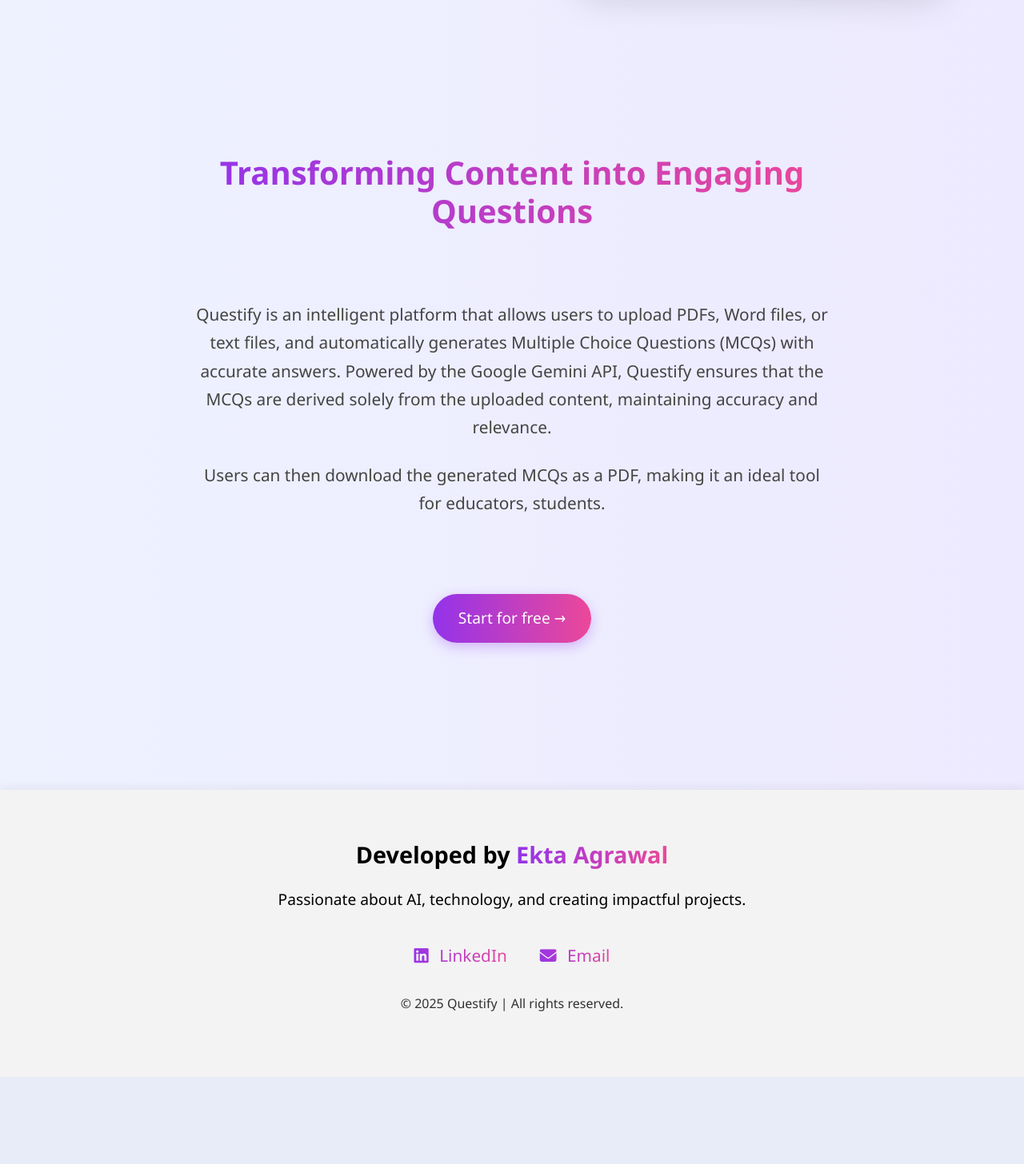
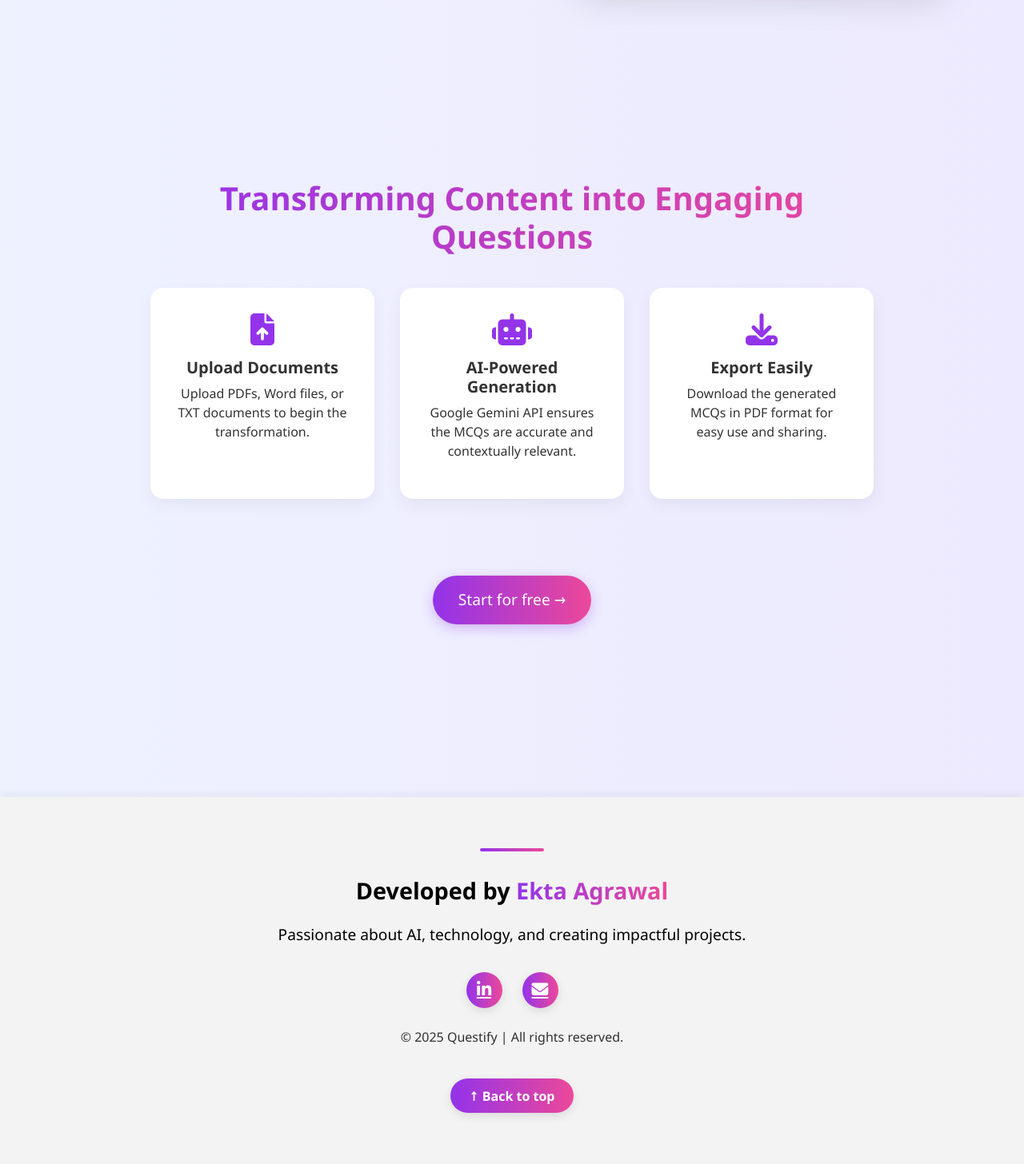
Before and after one commit to EktaAgrawal08/Questify, a Flask app: page / in a window 1280 px wide. Shown: the part 714-2170 px from the top of the page at 80% size. Before the commit the page ends 1979 px from the top, so only its background shows below. Run offline with Flask 3, Linux system fonts and the light colour scheme; parts of the project's set-up code (start-up, migrations or seed data) failed here and were passed over.

Commit message:
Changes in UI

```diff
--- a/static/styles.css
+++ b/static/styles.css
@@ -370,6 +370,56 @@ body {
   color: #e0e0e0; /* Lighter color for better readability */
 }
 
+.info-card-container {
+  max-width: 1000px;
+  margin: auto;
+  padding: 2rem;
+  text-align: center;
+}
+
+.info-cards {
+  display: flex;
+  flex-wrap: wrap;
+  gap: 2rem;
+  justify-content: center;
+  margin-top: 2rem;
+}
+
+.info-card {
+  background: #fff;
+  border-radius: 1rem;
+  padding: 2rem;
+  box-shadow: 0 8px 20px rgba(0, 0, 0, 0.05);
+  width: 280px;
+  transition: transform 0.3s ease;
+}
+
+.info-card:hover {
+  transform: translateY(-5px);
+}
+
+.info-icon {
+  font-size: 2.5rem;
+  color: #9333ea;
+  margin-bottom: 1rem;
+}
+
+.card-heading {
+  font-size: 1.25rem;
+  font-weight: 600;
+  margin-bottom: 0.5rem;
+}
+
+.dark-mode .info-card {
+  background: #1e1e1e;
+  color: #e0e0e0;
+  box-shadow: 0 8px 20px rgba(255, 255, 255, 0.05);
+}
+
+.dark-mode .info-icon {
+  color: #ec4899;
+}
+
 /* MCQ Navbar */
 .mcq-navbar {
   position: fixed; /* Fix it at the top */
@@ -638,6 +688,66 @@ body {
   opacity: 0.7; /* Slightly higher opacity for better readability */
   color: #e0e0e0;
 }
+
+
+.footer-divider {
+  width: 80px;
+  height: 4px;
+  background: linear-gradient(to right, #9333ea, #ec4899);
+  margin: 0 auto 2rem auto;
+  border-radius: 4px;
+}
+
+.footer-icon-btn {
+  width: 45px;
+  height: 45px;
+  border-radius: 50%;
+  display: flex;
+  align-items: center;
+  justify-content: center;
+  background: linear-gradient(to right, #9333ea, #ec4899);
+  color: white;
+  font-size: 1.3rem;
+  transition: transform 0.3s ease, box-shadow 0.3s ease;
+  box-shadow: 0 4px 12px rgba(0, 0, 0, 0.1);
+}
+
+.footer-icon-btn:hover {
+  transform: scale(1.1);
+  box-shadow: 0 6px 18px rgba(0, 0, 0, 0.15);
+}
+
+.dark-mode .footer-icon-btn {
+  color: #fff;
+  box-shadow: 0 4px 12px rgba(255, 255, 255, 0.1);
+}
+
+.scroll-top-btn {
+  margin-top: 1.5rem;
+  padding: 0.6rem 1.5rem;
+  font-size: 1rem;
+  font-weight: 600;
+  color: #fff;
+  background: linear-gradient(to right, #9333ea, #ec4899);
+  border: none;
+  border-radius: 30px;
+  cursor: pointer;
+  transition: all 0.3s ease-in-out;
+  box-shadow: 0 4px 12px rgba(0, 0, 0, 0.1);
+}
+
+.scroll-top-btn:hover {
+  transform: translateY(-2px);
+  opacity: 0.9;
+  box-shadow: 0 6px 16px rgba(0, 0, 0, 0.15);
+}
+
+.dark-mode .scroll-top-btn {
+  background: linear-gradient(to right, #d946ef, #8b5cf6); /* Brighter gradient for dark mode */
+  color: #fff;
+  box-shadow: 0 4px 12px rgba(255, 255, 255, 0.1);
+}
+
 
 /* Loader Container */
 #loader-container {
--- a/templates/index.html
+++ b/templates/index.html
@@ -34,7 +34,6 @@
         <p class="mt-3">Upload your document and generate MCQs instantly.</p>
 
         <!-- Form Section -->
-        <!-- Form Section -->
         <div class="mt-4 p-4 rounded shadow-lg bg-white" style="max-width: 500px; width: 100%;">
             <form action="/generate" method="post" enctype="multipart/form-data">
                 <!-- File Upload -->
--- a/templates/landing.html
+++ b/templates/landing.html
@@ -50,41 +50,56 @@
 
     <!-- Info Section -->
     <div class="info-section">
-        <div class="info-container">
+        <div class="info-card-container">
           <h2 class="info-title">Transforming Content into Engaging Questions</h2>
-            <br><br>
-            <p class="info-text">
-                Questify is an intelligent platform that allows users to upload PDFs, Word files, or text files, and
-                automatically generates Multiple Choice Questions (MCQs) with accurate answers.
-
-                Powered by the Google Gemini API, Questify ensures that the MCQs are derived solely from the uploaded
-                content, maintaining accuracy and relevance.
-            </p>
-            <p class="info-text">
-                Users can then download the generated MCQs as a PDF, making it an ideal tool for educators, students.
-            </p>
-            <br><br>
+          <div class="info-cards">
+            <div class="info-card">
+              <i class="fas fa-file-upload info-icon"></i>
+              <h3 class="card-heading">Upload Documents</h3>
+              <p>Upload PDFs, Word files, or TXT documents to begin the transformation.</p>
+            </div>
+            <div class="info-card">
+              <i class="fas fa-robot info-icon"></i>
+              <h3 class="card-heading">AI-Powered Generation</h3>
+              <p>Google Gemini API ensures the MCQs are accurate and contextually relevant.</p>
+            </div>
+            <div class="info-card">
+              <i class="fas fa-download info-icon"></i>
+              <h3 class="card-heading">Export Easily</h3>
+              <p>Download the generated MCQs in PDF format for easy use and sharing.</p>
+            </div>
+          </div>
+          <br><br><br>
           <button class="btn gradient-btn mt-4" onclick="window.location.href='/upload'">Start for free →</button>
         </div>
       </div>
+
     <br><br><br>
 
     <!-- Footer -->
     <footer class="footer-section">
         <div class="footer-container">
+          <div class="footer-divider"></div>
           <h2 class="footer-title">Developed by <span class="highlight">Ekta Agrawal</span></h2>
           <p class="footer-text">Passionate about AI, technology, and creating impactful projects.</p>
+
           <div class="footer-links">
-                <a href="https://www.linkedin.com/in/ekta-agrawal-364b3a246/" target="_blank" class="footer-icon">
-                    <i class="fa-brands fa-linkedin"></i> LinkedIn
+            <a href="https://www.linkedin.com/in/ekta-agrawal-364b3a246/" target="_blank" class="footer-icon-btn" title="LinkedIn">
+              <i class="fab fa-linkedin-in"></i>
             </a>
-                <a href="mailto:agrawalekta625@gmail.com" class="footer-icon">
-                    <i class="fa-solid fa-envelope"></i> Email
+            <a href="mailto:agrawalekta625@gmail.com" class="footer-icon-btn" title="Email">
+              <i class="fas fa-envelope"></i>
             </a>
           </div>
+
           <p class="footer-copy">&copy; 2025 Questify | All rights reserved.</p>
+          <button onclick="window.scrollTo({ top: 0, behavior: 'smooth' })" class="scroll-top-btn">
+            ↑ Back to top
+          </button>
+
         </div>
       </footer>
+
 
     <!-- Scripts -->
     <script>
```
Lines whose indentation alone changed are shown as unchanged.
